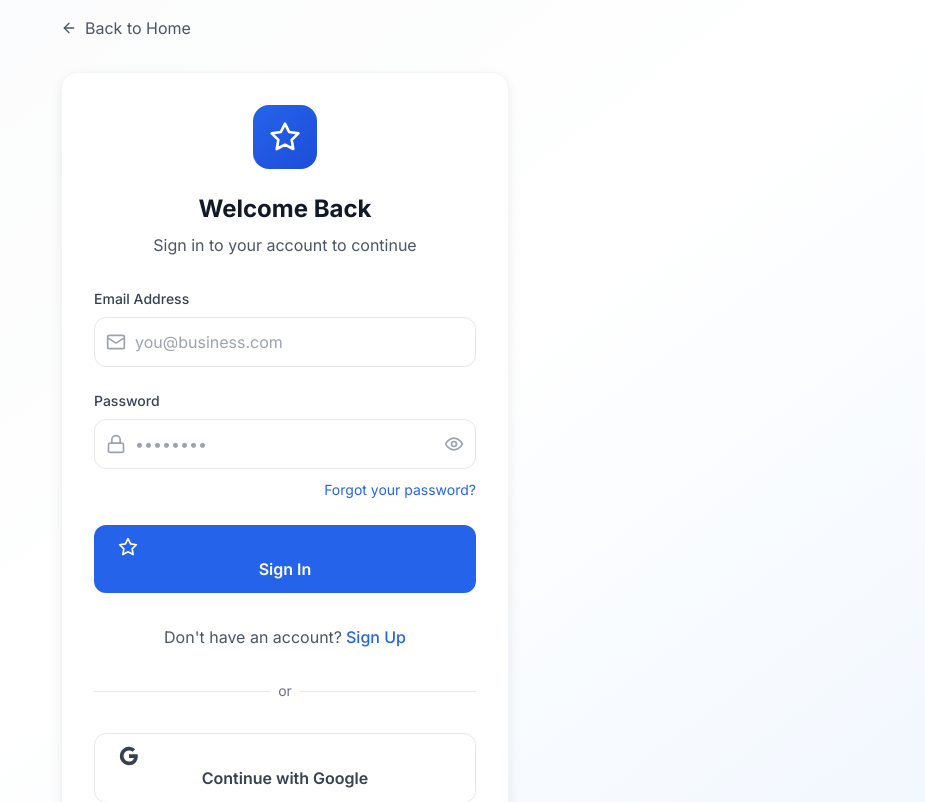
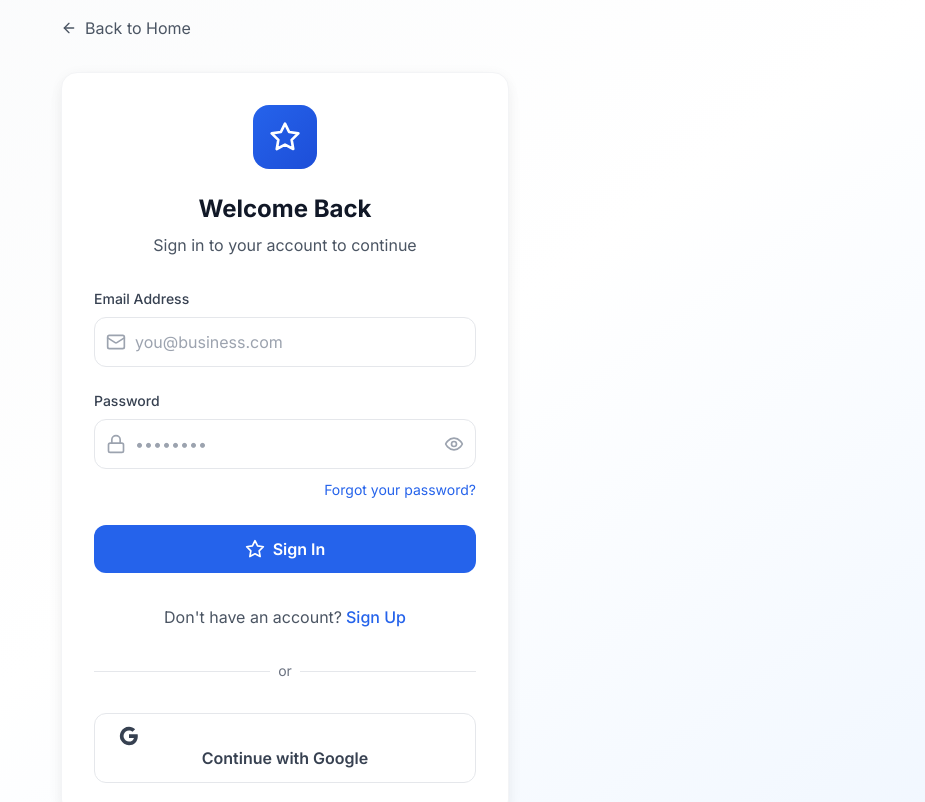
Before and after one commit to mikeshobes718/reviewpilot, a Next.js app: page /auth in a window 1280 px wide. Shown: the top 802 px of the page, without its empty margins (355-1280 px from the left). Built offline with nearby package versions, Linux system fonts and the light colour scheme.

Commit message:
Deploy version GITHUB-20250827-085934 - 20250827-085934

```diff
--- a/src/app/auth/page.tsx
+++ b/src/app/auth/page.tsx
@@ -338,7 +338,7 @@ export default function AuthPage() {
               <button
                 type="submit"
                 disabled={isSubmitting}
-                className="btn-primary w-full group"
+                className="btn-primary w-full group inline-flex items-center justify-center"
               >
                 {isSubmitting ? (
                   <>
```
Also changed, not shown: debug-auth-simple.png.
